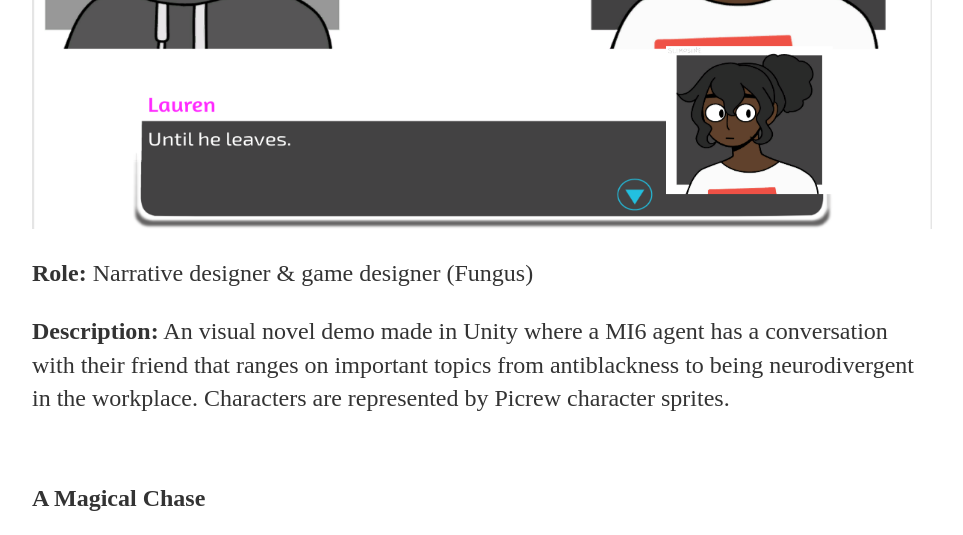
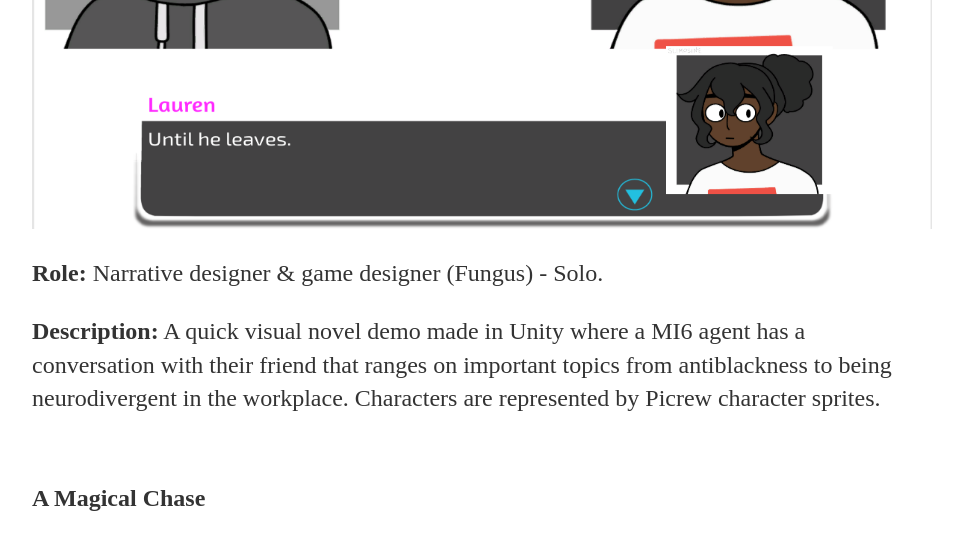
Before and after one commit to toyinariyo/toyinariyo.github.io, a Jekyll site: the page built from Games/index.html, in a window 1280 px wide and 900 px high, scrolled down 2902 px, cut to the strip 0-535 px from the top of the window. Shown: the whole strip, without its empty margins (160-1123 px from the left). Built offline with Jekyll 4.4.1, drawn with Linux system fonts in a browser that asks for light colours.

Commit message:
Refine description for Distracted Spy

```diff
--- a/Games/index.html
+++ b/Games/index.html
@@ -33,8 +33,8 @@ title: Games
 <br>
 <p><b>The Distracted Spy visual novel prototype</b></p>
 <a href="https://toyinariyo.itch.io/the-distracted-spy-fungus-demo"><img src="https://raw.githubusercontent.com/toyinariyo/toyinariyo.github.io/main/assets/Distracted Spy Fungus Screenshot 1.png" width="900" height="500"></a>
-<p><b>Role:</b> Narrative designer & game designer (Fungus)</p>
-<p><b>Description:</b> An visual novel demo made in Unity where a MI6 agent has a conversation with their friend that ranges on important topics from antiblackness to being neurodivergent in the workplace.
+<p><b>Role:</b> Narrative designer & game designer (Fungus) - Solo.</p>
+<p><b>Description:</b> A quick visual novel demo made in Unity where a MI6 agent has a conversation with their friend that ranges on important topics from antiblackness to being neurodivergent in the workplace.
        Characters are represented by Picrew character sprites.</p>
 <br>
 <p><b>A Magical Chase</b></p>
```
